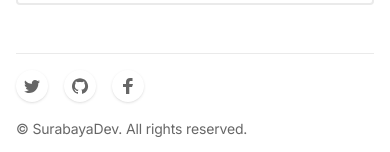
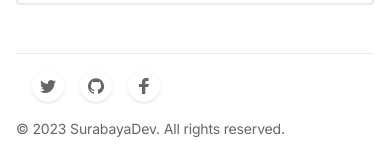
Before and after one commit to iniakunhuda/sbydev-ui, a Next.js app: page / in a window 390 px wide. Shown: the part 6550-6702 px from the top of the page. Built offline with nearby package versions, Linux system fonts and the light colour scheme.

Commit message:
add at footer

```diff
--- a/app/(default)/event/page.tsx
+++ b/app/(default)/event/page.tsx
@@ -1,78 +1,104 @@
 export const metadata = {
   title: 'Event - Surabayadev',
   description: 'Page description',
-}
+};
 
-import Link from 'next/link'
-
+import Link from 'next/link';
 
 export default function Event() {
   return (
     <section className="bg-gradient-to-b from-gray-100 to-white">
       <div className="absolute inset-x-0 -bottom-14 -top-48 overflow-hidden bg-green-50">
-        <div className="absolute inset-x-0 top-0 h-40 bg-gradient-to-b from-white">
-        </div>
-        <div className="absolute inset-x-0 bottom-0 h-40 bg-gradient-to-t from-white">
-        </div>
+        <div className="absolute inset-x-0 top-0 h-40 bg-gradient-to-b from-white"></div>
+        <div className="absolute inset-x-0 bottom-0 h-40 bg-gradient-to-t from-white"></div>
       </div>
 
       <div className="container max-w-screen-xl mx-auto px-4 pt-32 pb-12">
-        <section className='relative'>
+        <section className="relative">
           <div className="text-center py-0 lg:py-12">
+            <h2 className="font-semibold text-gray-900 text-2xl md:text-3xl lg:text-4xl mb-5">
+              Event
+            </h2>
 
-            <h2 className="font-semibold text-gray-900 text-2xl md:text-3xl lg:text-4xl mb-5">Event</h2>
-
-            <p className="font-normal text-gray-500 text-base md:text-lg lg:text-xl mb-16">List event terbaru Surabayadev</p>
+            <p className="font-normal text-gray-500 text-base md:text-lg lg:text-xl mb-16">
+              List event terbaru Surabayadev
+            </p>
           </div>
         </section>
 
         <section className="my-5">
-
           {/* Items */}
-          <div className="max-w-sm mx-auto grid gap-6 md:grid-cols-1 items-start md:max-w-2xl lg:max-w-none">
-
+          <div className="max-w-sm mx-auto grid gap-6 md:grid-cols-1 items-start md:max-w-2xl lg:max-w-none ">
             {/* 1st item */}
 
             {[1, 2, 3, 4].map((id) => (
               <div className="relative flex flex-col md:flex-row items-center md:items-start bg-white rounded shadow-xl mb-8">
-                <img src="https://eventsurabaya.net/wp-content/uploads/2020/10/MP-ES-Implement-Deisgn-Thinking-In-Product-Development-SurabayaDev-Copy-500-x-500.jpg" alt="" className="md:w-64 sm:w-full h-full object-cover mb-6 md:mb-0 md:mr-6 rounded" />
+                <img
+                  src="https://eventsurabaya.net/wp-content/uploads/2020/10/MP-ES-Implement-Deisgn-Thinking-In-Product-Development-SurabayaDev-Copy-500-x-500.jpg"
+                  alt=""
+                  className="md:w-64 sm:w-full h-full object-cover mb-6 md:mb-0 md:mr-6 rounded"
+                />
                 <div className="md:text-left p-4">
-
                   <div>
                     <a className="btn outline mr-3 outline-offset-1 outline-green-700 text-green-700 py-1 px-2 rounded inline-flex text-xs items-center">
-
-                      <svg className="w-4 h-4 mr-2" fill="none" stroke="currentColor" stroke-width="1.5" viewBox="0 0 24 24" xmlns="http://www.w3.org/2000/svg" aria-hidden="true">
-                        <path stroke-linecap="round" stroke-linejoin="round" d="M16.5 6v.75m0 3v.75m0 3v.75m0 3V18m-9-5.25h5.25M7.5 15h3M3.375 5.25c-.621 0-1.125.504-1.125 1.125v3.026a2.999 2.999 0 010 5.198v3.026c0 .621.504 1.125 1.125 1.125h17.25c.621 0 1.125-.504 1.125-1.125v-3.026a2.999 2.999 0 010-5.198V6.375c0-.621-.504-1.125-1.125-1.125H3.375z"></path>
+                      <svg
+                        className="w-4 h-4 mr-2"
+                        fill="none"
+                        stroke="currentColor"
+                        stroke-width="1.5"
+                        viewBox="0 0 24 24"
+                        xmlns="http://www.w3.org/2000/svg"
+                        aria-hidden="true">
+                        <path
+                          stroke-linecap="round"
+                          stroke-linejoin="round"
+                          d="M16.5 6v.75m0 3v.75m0 3v.75m0 3V18m-9-5.25h5.25M7.5 15h3M3.375 5.25c-.621 0-1.125.504-1.125 1.125v3.026a2.999 2.999 0 010 5.198v3.026c0 .621.504 1.125 1.125 1.125h17.25c.621 0 1.125-.504 1.125-1.125v-3.026a2.999 2.999 0 010-5.198V6.375c0-.621-.504-1.125-1.125-1.125H3.375z"></path>
                       </svg>
-                      <span className="">
-                        Gratis
-                      </span>
+                      <span className="">Gratis</span>
                     </a>
                     <a className="btn outline mr-3 outline-offset-1 outline-green-700 text-green-700 py-1 px-2 rounded inline-flex text-xs items-center">
-
-                      <svg className="w-4 h-4 mr-2" fill="none" stroke="currentColor" stroke-width="1.5" viewBox="0 0 24 24" xmlns="http://www.w3.org/2000/svg" aria-hidden="true">
-                        <path stroke-linecap="round" stroke-linejoin="round" d="M15 10.5a3 3 0 11-6 0 3 3 0 016 0z"></path>
-                        <path stroke-linecap="round" stroke-linejoin="round" d="M19.5 10.5c0 7.142-7.5 11.25-7.5 11.25S4.5 17.642 4.5 10.5a7.5 7.5 0 1115 0z"></path>
+                      <svg
+                        className="w-4 h-4 mr-2"
+                        fill="none"
+                        stroke="currentColor"
+                        stroke-width="1.5"
+                        viewBox="0 0 24 24"
+                        xmlns="http://www.w3.org/2000/svg"
+                        aria-hidden="true">
+                        <path
+                          stroke-linecap="round"
+                          stroke-linejoin="round"
+                          d="M15 10.5a3 3 0 11-6 0 3 3 0 016 0z"></path>
+                        <path
+                          stroke-linecap="round"
+                          stroke-linejoin="round"
+                          d="M19.5 10.5c0 7.142-7.5 11.25-7.5 11.25S4.5 17.642 4.5 10.5a7.5 7.5 0 1115 0z"></path>
                       </svg>
-                      <span className="">
-                        Dilo Surabaya
-                      </span>
+                      <span className="">Dilo Surabaya</span>
                     </a>
                   </div>
 
-                  <h4 className="text-xl font-bold leading-snug tracking-tight mb-0 mt-3">Judul Event</h4>
-                  <h4 className="text-sm text-gray-400 leading-snug tracking-tight mb-3">Minggu, 13 Juni 2023</h4>
-                  <p className="text-gray-600">Lorem ipsum dolor sit amet, consectetur adipiscing elit.</p>
+                  <h4 className="text-xl font-bold leading-snug tracking-tight mb-0 mt-3">
+                    Judul Event
+                  </h4>
+                  <h4 className="text-sm text-gray-400 leading-snug tracking-tight mb-3">
+                    Minggu, 13 Juni 2023
+                  </h4>
+                  <p className="text-gray-600">
+                    Lorem ipsum dolor sit amet, consectetur adipiscing elit.
+                  </p>
 
-
-                  <Link href='/event/event-detail' className="btn text-sm md:mt-15 mt-10 py-2 px-6 text-white bg-black hover:bg-green-800 rounded-full">Detail Event</Link>
+                  <Link
+                    href="/event/event-detail"
+                    className="btn text-sm md:mt-15 mt-10 py-2 px-6 text-white bg-black hover:bg-green-800 rounded-full">
+                    Detail Event
+                  </Link>
                 </div>
               </div>
             ))}
-
           </div>
         </section>
       </div>
     </section>
-  )
+  );
 }
--- a/components/ui/footer.tsx
+++ b/components/ui/footer.tsx
@@ -1,10 +1,10 @@
-import Logo from './logo'
+import footerTitle from './footerTitle';
+import Logo from './logo';
 
 export default function Footer() {
   return (
     <footer>
       <div className="max-w-6xl mx-auto px-4 sm:px-6">
-
         {/* Top area: Blocks */}
         {/* <div className="grid sm:grid-cols-12 gap-8 py-8 md:py-12 border-t border-gray-200"> */}
 
@@ -110,38 +110,32 @@
 
         {/* Bottom area */}
         <div className="md:flex md:items-center md:justify-between py-4 md:py-8 border-t border-gray-200">
-
           {/* Social as */}
           <ul className="flex mb-4 md:order-1 md:ml-4 md:mb-0">
-            <li>
-              <a href="#0" className="flex justify-center items-center text-gray-600 hover:text-gray-900 bg-white hover:bg-white-100 rounded-full shadow transition duration-150 ease-in-out" aria-label="Twitter">
-                <svg className="w-8 h-8 fill-current" viewBox="0 0 32 32" xmlns="http://www.w3.org/2000/svg">
-                  <path d="M24 11.5c-.6.3-1.2.4-1.9.5.7-.4 1.2-1 1.4-1.8-.6.4-1.3.6-2.1.8-.6-.6-1.5-1-2.4-1-1.7 0-3.2 1.5-3.2 3.3 0 .3 0 .5.1.7-2.7-.1-5.2-1.4-6.8-3.4-.3.5-.4 1-.4 1.7 0 1.1.6 2.1 1.5 2.7-.5 0-1-.2-1.5-.4 0 1.6 1.1 2.9 2.6 3.2-.3.1-.6.1-.9.1-.2 0-.4 0-.6-.1.4 1.3 1.6 2.3 3.1 2.3-1.1.9-2.5 1.4-4.1 1.4H8c1.5.9 3.2 1.5 5 1.5 6 0 9.3-5 9.3-9.3v-.4c.7-.5 1.3-1.1 1.7-1.8z" />
-                </svg>
-              </a>
-            </li>
-            <li className="ml-4">
-              <a href="#0" className="flex justify-center items-center text-gray-600 hover:text-gray-900 bg-white hover:bg-white-100 rounded-full shadow transition duration-150 ease-in-out" aria-label="Github">
-                <svg className="w-8 h-8 fill-current" viewBox="0 0 32 32" xmlns="http://www.w3.org/2000/svg">
-                  <path d="M16 8.2c-4.4 0-8 3.6-8 8 0 3.5 2.3 6.5 5.5 7.6.4.1.5-.2.5-.4V22c-2.2.5-2.7-1-2.7-1-.4-.9-.9-1.2-.9-1.2-.7-.5.1-.5.1-.5.8.1 1.2.8 1.2.8.7 1.3 1.9.9 2.3.7.1-.5.3-.9.5-1.1-1.8-.2-3.6-.9-3.6-4 0-.9.3-1.6.8-2.1-.1-.2-.4-1 .1-2.1 0 0 .7-.2 2.2.8.6-.2 1.3-.3 2-.3s1.4.1 2 .3c1.5-1 2.2-.8 2.2-.8.4 1.1.2 1.9.1 2.1.5.6.8 1.3.8 2.1 0 3.1-1.9 3.7-3.7 3.9.3.4.6.9.6 1.6v2.2c0 .2.1.5.6.4 3.2-1.1 5.5-4.1 5.5-7.6-.1-4.4-3.7-8-8.1-8z" />
-                </svg>
-              </a>
-            </li>
-            <li className="ml-4">
-              <a href="#0" className="flex justify-center items-center text-gray-600 hover:text-gray-900 bg-white hover:bg-white-100 rounded-full shadow transition duration-150 ease-in-out" aria-label="Facebook">
-                <svg className="w-8 h-8 fill-current" viewBox="0 0 32 32" xmlns="http://www.w3.org/2000/svg">
-                  <path d="M14.023 24L14 17h-3v-3h3v-2c0-2.7 1.672-4 4.08-4 1.153 0 2.144.086 2.433.124v2.821h-1.67c-1.31 0-1.563.623-1.563 1.536V14H21l-1 3h-2.72v7h-3.257z" />
-                </svg>
-              </a>
-            </li>
+            {footerTitle.map((item) => (
+              <li className="ml-4">
+                <a
+                  href={item.link}
+                  className="flex justify-center items-center text-gray-600 hover:text-gray-900 bg-white hover:bg-white-100 rounded-full shadow transition duration-150 ease-in-out"
+                  aria-label={item.text}>
+                  <svg
+                    className="w-8 h-8 fill-current"
+                    viewBox="0 0 32 32"
+                    // xmlns="http://www.w3.org/2000/svg"
+                  >
+                    <path d={item.svgPatch} />
+                  </svg>
+                </a>
+              </li>
+            ))}
           </ul>
 
           {/* Copyrights note */}
-          <div className="text-sm text-gray-600 mr-4">&copy; SurabayaDev. All rights reserved.</div>
-
+          <div className="text-sm text-gray-600 mr-4">
+            &copy; {new Date().getFullYear()} SurabayaDev. All rights reserved.
+          </div>
         </div>
-
       </div>
     </footer>
-  )
+  );
 }
--- /dev/null
+++ b/components/ui/footerTitle.tsx
@@ -0,0 +1,22 @@
+const footerTitle = [
+  {
+    text: 'Twitter',
+    link: 'https://twitter.com/surabayadev',
+    svgPatch:
+      'M24 11.5c-.6.3-1.2.4-1.9.5.7-.4 1.2-1 1.4-1.8-.6.4-1.3.6-2.1.8-.6-.6-1.5-1-2.4-1-1.7 0-3.2 1.5-3.2 3.3 0 .3 0 .5.1.7-2.7-.1-5.2-1.4-6.8-3.4-.3.5-.4 1-.4 1.7 0 1.1.6 2.1 1.5 2.7-.5 0-1-.2-1.5-.4 0 1.6 1.1 2.9 2.6 3.2-.3.1-.6.1-.9.1-.2 0-.4 0-.6-.1.4 1.3 1.6 2.3 3.1 2.3-1.1.9-2.5 1.4-4.1 1.4H8c1.5.9 3.2 1.5 5 1.5 6 0 9.3-5 9.3-9.3v-.4c.7-.5 1.3-1.1 1.7-1.8z',
+  },
+  {
+    text: 'Github',
+    link: `https://github.com/surabayadev`,
+    svgPatch:
+      'M16 8.2c-4.4 0-8 3.6-8 8 0 3.5 2.3 6.5 5.5 7.6.4.1.5-.2.5-.4V22c-2.2.5-2.7-1-2.7-1-.4-.9-.9-1.2-.9-1.2-.7-.5.1-.5.1-.5.8.1 1.2.8 1.2.8.7 1.3 1.9.9 2.3.7.1-.5.3-.9.5-1.1-1.8-.2-3.6-.9-3.6-4 0-.9.3-1.6.8-2.1-.1-.2-.4-1 .1-2.1 0 0 .7-.2 2.2.8.6-.2 1.3-.3 2-.3s1.4.1 2 .3c1.5-1 2.2-.8 2.2-.8.4 1.1.2 1.9.1 2.1.5.6.8 1.3.8 2.1 0 3.1-1.9 3.7-3.7 3.9.3.4.6.9.6 1.6v2.2c0 .2.1.5.6.4 3.2-1.1 5.5-4.1 5.5-7.6-.1-4.4-3.7-8-8.1-8z',
+  },
+  {
+    text: 'Facebook',
+    link: 'https://facebook.com/surabayadev',
+    svgPatch:
+      'M14.023 24L14 17h-3v-3h3v-2c0-2.7 1.672-4 4.08-4 1.153 0 2.144.086 2.433.124v2.821h-1.67c-1.31 0-1.563.623-1.563 1.536V14H21l-1 3h-2.72v7h-3.257z',
+  },
+];
+
+export default footerTitle;
```
